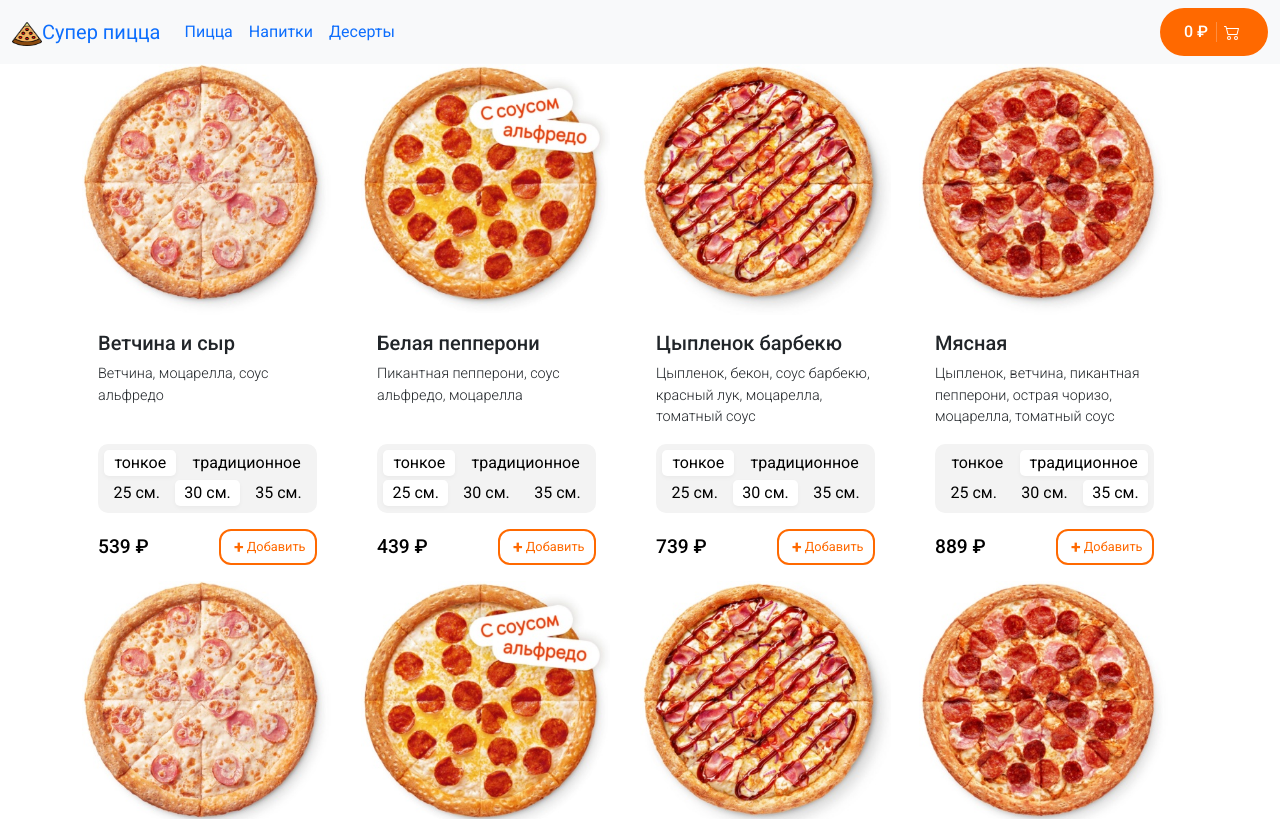
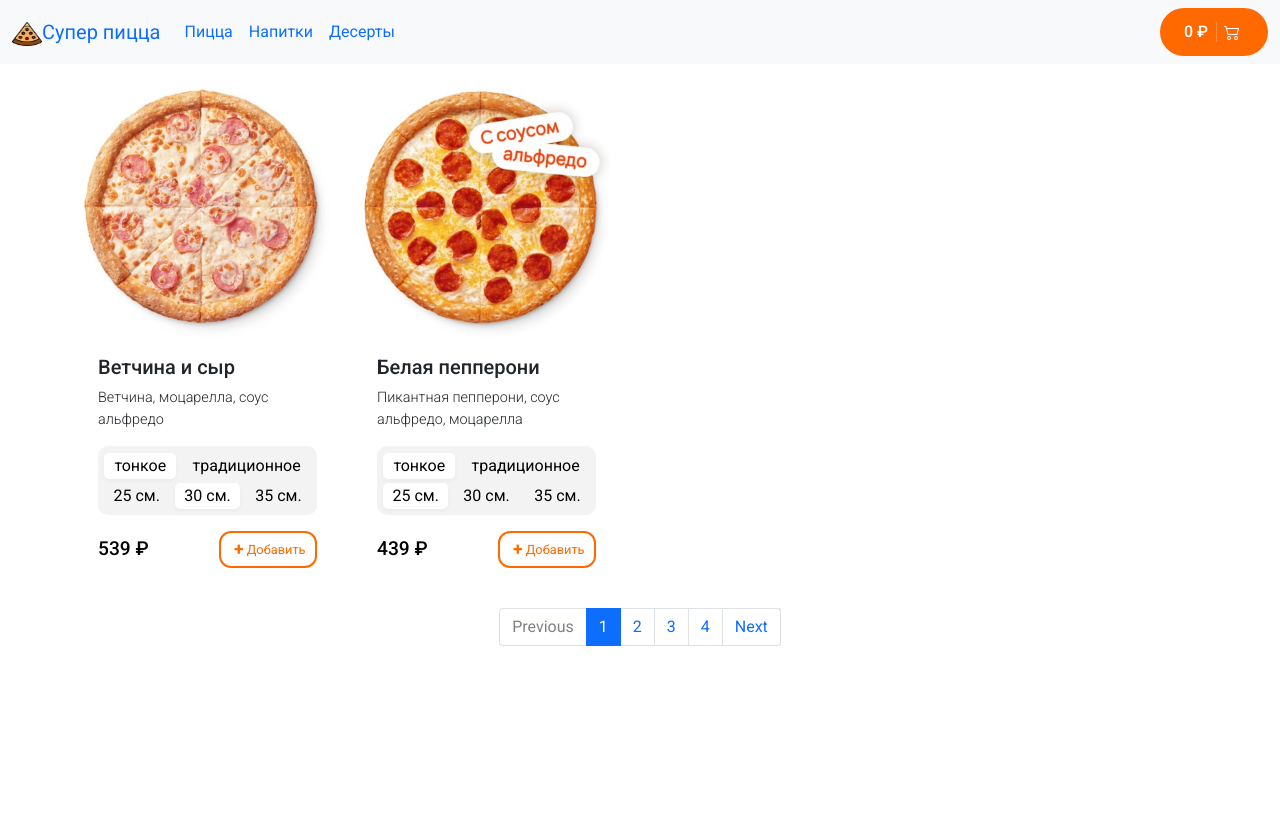
Before and after one commit to ALevterov/Pizza-Website-client, a React (Create React App) app: page /pizza in a window 1280 px wide. Shown: the top 819 px of the page. Built offline with nearby package versions, Linux system fonts and the light colour scheme.

Commit message:
пагинация готова

```diff
--- a/src/app/App.js
+++ b/src/app/App.js
@@ -18,14 +18,7 @@ function App() {
         <Navbar setActive={setModalActive} />
         <Routes>
           <Route path='/' element={<MainPage />}></Route>
-          <Route
-            path='/pizza'
-            element={
-              <PizzaLoader>
-                <PizzaPage />
-              </PizzaLoader>
-            }
-          ></Route>
+          <Route path='/pizza' element={<PizzaPage />}></Route>
           <Route path='/drinks' element={<DrinksPage />}></Route>
           <Route path='/desserts' element={<DessertPage />}></Route>
           <Route path='*' element={<Navigate to='/' replace />} />
--- a/src/app/components/basket/basket.jsx
+++ b/src/app/components/basket/basket.jsx
@@ -128,8 +128,8 @@ const Basket = ({ active, setActive }) => {
         <button className='btn_close'>
           <svg width='25' height='25' viewBox='0 0 25 25' fill='#fff'>
             <path
-              fill-rule='evenodd'
-              clip-rule='evenodd'
+              fillRule='evenodd'
+              clipRule='evenodd'
               d='M9.61 12.199L.54 3.129A1.833 1.833 0 113.13.536l9.07 9.07L21.27.54a1.833 1.833 0 012.592 2.592l-9.068 9.068 9.07 9.07a1.833 1.833 0 01-2.59 2.592l-9.072-9.07-9.073 9.073a1.833 1.833 0 01-2.591-2.592L9.61 12.2z'
               fill='#fff'
             ></path>
--- a/src/app/components/hoc/pizzaLoader.jsx
+++ b/src/app/components/hoc/pizzaLoader.jsx
@@ -1,9 +1,9 @@
 import { useEffect } from 'react'
 import { useDispatch, useSelector } from 'react-redux'
-import { fetchAllPizza, pizzaLoadedStatus } from '../../store/pizza'
+import { fetchAllPizza, getPizzaLoadedStatus } from '../../store/pizza'
 
 const PizzaLoader = ({ children }) => {
-  const dataStatus = useSelector(pizzaLoadedStatus())
+  const dataStatus = useSelector(getPizzaLoadedStatus())
   const dispatch = useDispatch()
   useEffect(() => {
     if (!dataStatus) {
--- /dev/null
+++ b/src/app/pages/pizzaPage.css
@@ -0,0 +1,16 @@
+.page-item {
+  border: none;
+  outline: none;
+  padding: 0;
+  margin: 0;
+  cursor: pointer;
+}
+.page-item[disabled],
+.page-item:disabled .page-link {
+  color: gray;
+}
+.page-item[disabled]:hover .page-link,
+.page-item:disabled:hover .page-link {
+  cursor: auto;
+  background-color: #fff;
+}
--- a/src/app/pages/pizzaPage.jsx
+++ b/src/app/pages/pizzaPage.jsx
@@ -1,18 +1,96 @@
-import { useSelector } from 'react-redux'
+import { useEffect, useState } from 'react'
+import { useDispatch, useSelector } from 'react-redux'
 import PizzaCard from '../components/pizza/pizzaCard'
-import { getAllPizza, getPizzaLoadingState } from '../store/pizza'
+import {
+  getAllPizza,
+  getPizzaLoadedStatus,
+  getPizzaLoadingState,
+  uploadPizza,
+  uploadPizzaFirstTime,
+} from '../store/pizza'
+import './pizzaPage.css'
 const PizzaPage = () => {
+  const [currentPage, setCurrentPage] = useState(1)
+
   const isLoadingPizza = useSelector(getPizzaLoadingState())
   const pizza = useSelector(getAllPizza())
+  const pizzaLoadedStatus = useSelector(getPizzaLoadedStatus())
+
+  const count = 8
+  const limit = 2
+  const offset = limit * currentPage - limit
+
+  const pagesCount = Math.ceil(count / limit)
+
+  const pages = new Array(pagesCount).fill('')
+
+  const dispatch = useDispatch()
+
+  const nextPage = () => {
+    setCurrentPage(prevState => prevState + 1)
+  }
+  const prevPage = () => {
+    setCurrentPage(prevState => prevState - 1)
+  }
+
+  useEffect(() => {
+    if (currentPage === 1) {
+      // if (pizzaLoadedStatus) return
+
+      dispatch(uploadPizzaFirstTime(limit)) // получаем первую страницу пицц
+    } else {
+      dispatch(uploadPizza(currentPage, limit, count)) // получаем следующую страницу пицц
+    }
+  }, [currentPage])
+
+  // const pizzaSlice = pizza.slice(offset, limit * currentPage)
+  const pizzaSlice = pizza
+
+  console.log(pizzaSlice)
   return (
     <>
-      <div className='container'>
+      <div className='container mt-4'>
         <div className='card-group align-items-stretch'>
           {!isLoadingPizza
-            ? pizza.map(p => {
+            ? pizzaSlice.map(p => {
                 return <PizzaCard key={p._id} {...p} />
               })
             : 'loading...'}
+        </div>
+      </div>
+      <div className='container mt-4'>
+        <div className='row d-flex justify-content-center'>
+          {!isLoadingPizza && pages.length !== 1 && (
+            <nav aria-label='Page navigation example' style={{ width: 'auto' }}>
+              <ul className='pagination'>
+                <button className='page-item' disabled={currentPage === 1}>
+                  <a className='page-link' onClick={() => prevPage()}>
+                    Previous
+                  </a>
+                </button>
+                {pages.map((_, i) => {
+                  return (
+                    <button
+                      className={
+                        currentPage === i + 1 ? 'page-item active' : 'page-item'
+                      }
+                      key={i}
+                      onClick={() => setCurrentPage(i + 1)}
+                    >
+                      <a className='page-link'>{i + 1}</a>
+                    </button>
+                  )
+                })}
+                <button
+                  className='page-item'
+                  onClick={() => nextPage()}
+                  disabled={currentPage === pages.length}
+                >
+                  <a className='page-link'>Next</a>
+                </button>
+              </ul>
+            </nav>
+          )}
         </div>
       </div>
     </>
--- a/src/app/store/basket.js
+++ b/src/app/store/basket.js
@@ -14,7 +14,6 @@ const busketSlice = createSlice({
     productAddedToBasket: (state, action) => {
       const products = state.enteties.products
       const payload = action.payload
-      console.log(payload)
       const keys = Object.keys(products)
       if (keys.length === 0) {
         state.enteties.products[payload._id] = [
--- a/src/app/store/pizza.js
+++ b/src/app/store/pizza.js
@@ -12,10 +12,15 @@ const pizzaSlice = createSlice({
     pizzaRequested: state => {
       state.isLoading = true
     },
-    pizzaRecieved: (state, action) => {
+    pizzaFirstUploaded: (state, action) => {
       state.enteties = action.payload
       state.isLoading = false
       state.dataLoaded = true
+    },
+    pizzaNextUploaded: (state, action) => {
+      // state.enteties = [...state.enteties, ...action.payload] // если пытаемся закидывать по подгружаемому кусочку в стейт (проблемы со страницами при непоследовательном переходе по ним)
+      state.enteties = action.payload // при переходе на новую страницу каждый раз будем обращаться к серверу и получать нужные продукты
+      state.isLoading = false
     },
     pizzaRequestFailed: (state, action) => {
       state.error = action.payload
@@ -49,6 +54,8 @@ const {
   pizzaRequestFailed,
   pizzaSelected,
   pizzaCountChanged,
+  pizzaFirstUploaded,
+  pizzaNextUploaded,
 } = actions
 export const fetchAllPizza = () => async dispatch => {
   dispatch(pizzaRequested())
@@ -60,7 +67,34 @@ export const fetchAllPizza = () => async dispatch => {
     dispatch(pizzaRequestFailed(error.message))
   }
 }
+export const uploadPizza =
+  (currentPage, limit, count) => async (dispatch, getState) => {
+    const length = getState().pizza.enteties.length
+    console.log(length, currentPage * limit)
+    if (length >= currentPage * limit || length >= count) return
+
+    dispatch(pizzaRequested())
+
+    try {
+      const pizza = await pizzaApi.getPizza(currentPage, limit)
+      dispatch(pizzaNextUploaded(pizza))
+    } catch (error) {
+      console.log(error)
+    }
+  }
+
+export const uploadPizzaFirstTime = (limit, count) => async dispatch => {
+  dispatch(pizzaRequested())
+  try {
+    const pizza = await pizzaApi.getPizza(1, limit)
+    dispatch(pizzaFirstUploaded(pizza))
+  } catch (error) {
+    console.log(error)
+  }
+}
+
 export const getPizzaLoadingState = () => state => state.pizza.isLoading
+
 export const getAllPizza = () => state => state.pizza.enteties
 
 export const selectPizza = payload => async dispatch =>
@@ -72,5 +106,5 @@ export const changePizzaCount = payload => dispatch =>
 export const getPizzaById = id => state =>
   state.pizza.enteties.find(p => p._id === id)
 
-export const pizzaLoadedStatus = () => state => state.pizza.dataLoaded
+export const getPizzaLoadedStatus = () => state => state.pizza.dataLoaded
 export default pizzaReducer
--- a/src/mockData/pizza.js
+++ b/src/mockData/pizza.js
@@ -145,7 +145,7 @@ export const pizza = [
   {
     _id: '5',
     type: PRODUCT_PIZZA,
-    title: 'Ветчина и сыр',
+    title: 'Ветчина и Semen',
     description: 'Ветчина, моцарелла, соус альфредо',
     image: hamAndCheese,
     sizes: {
@@ -177,7 +177,7 @@ export const pizza = [
   {
     _id: '6',
     type: PRODUCT_PIZZA,
-    title: 'Белая пепперони',
+    title: 'Белая Jabroni',
     description: 'Пикантная пепперони, соус альфредо, моцарелла',
     image: whitePepperoni,
     sizes: {
@@ -209,7 +209,7 @@ export const pizza = [
   {
     _id: '7',
     type: PRODUCT_PIZZA,
-    title: 'Цыпленок барбекю',
+    title: 'Воробушек барбекю',
     description:
       'Цыпленок, бекон, соус барбекю, красный лук, моцарелла, томатный соус',
     image: barbecueChicken,
@@ -242,7 +242,7 @@ export const pizza = [
   {
     _id: '8',
     type: PRODUCT_PIZZA,
-    title: 'Мясная',
+    title: 'Fistная',
     description:
       'Цыпленок, ветчина, пикантная пепперони, острая чоризо, моцарелла, томатный соус',
     image: meaty,
@@ -280,7 +280,15 @@ const pizzaApi = {
     return new Promise(resolve => {
       setTimeout(() => {
         resolve(pizza)
-      }, 1000)
+      }, 500)
+    })
+  },
+  getPizza: async (page, limit) => {
+    const chunk = pizza.slice((page - 1) * limit, limit * page)
+    return new Promise(resolve => {
+      setTimeout(() => {
+        resolve(chunk)
+      }, 500)
     })
   },
 }
```
Also changed, not shown: pagination.txt (added).
